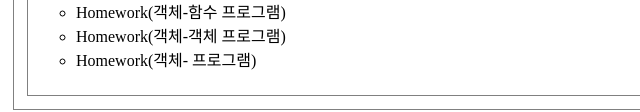
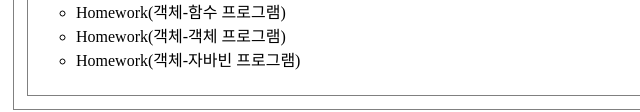
Before and after one commit to seo0108/seo0108.github.io, a plain HTML site: page index.html in a window 1280 px wide. Shown: the part 2476-2588 px from the top of the page, 0-640 px from the left. Drawn offline with Linux system fonts and the light colour scheme.

Commit message:
Update index.html

```diff
--- a/index.html
+++ b/index.html
@@ -131,7 +131,7 @@ a:active {
          <li><a href="https://seo0108.github.io/java/week_7/11.html" target="_blank">  Homework(객체-절차 프로그램) </a></li>
          <li><a href="https://seo0108.github.io/java/week_7/12.html" target="_blank">  Homework(객체-함수 프로그램) </a></li>
          <li><a href="https://seo0108.github.io/java/week_7/13.html" target="_blank">  Homework(객체-객체 프로그램) </a></li>
-         <li><a href="https://seo0108.github.io/java/week_7/14.html" target="_blank">  Homework(객체- 프로그램) </a></li>
+         <li><a href="https://seo0108.github.io/java/week_7/14.html" target="_blank">  Homework(객체-자바빈 프로그램) </a></li>
 
 
 </body> </html>
```
